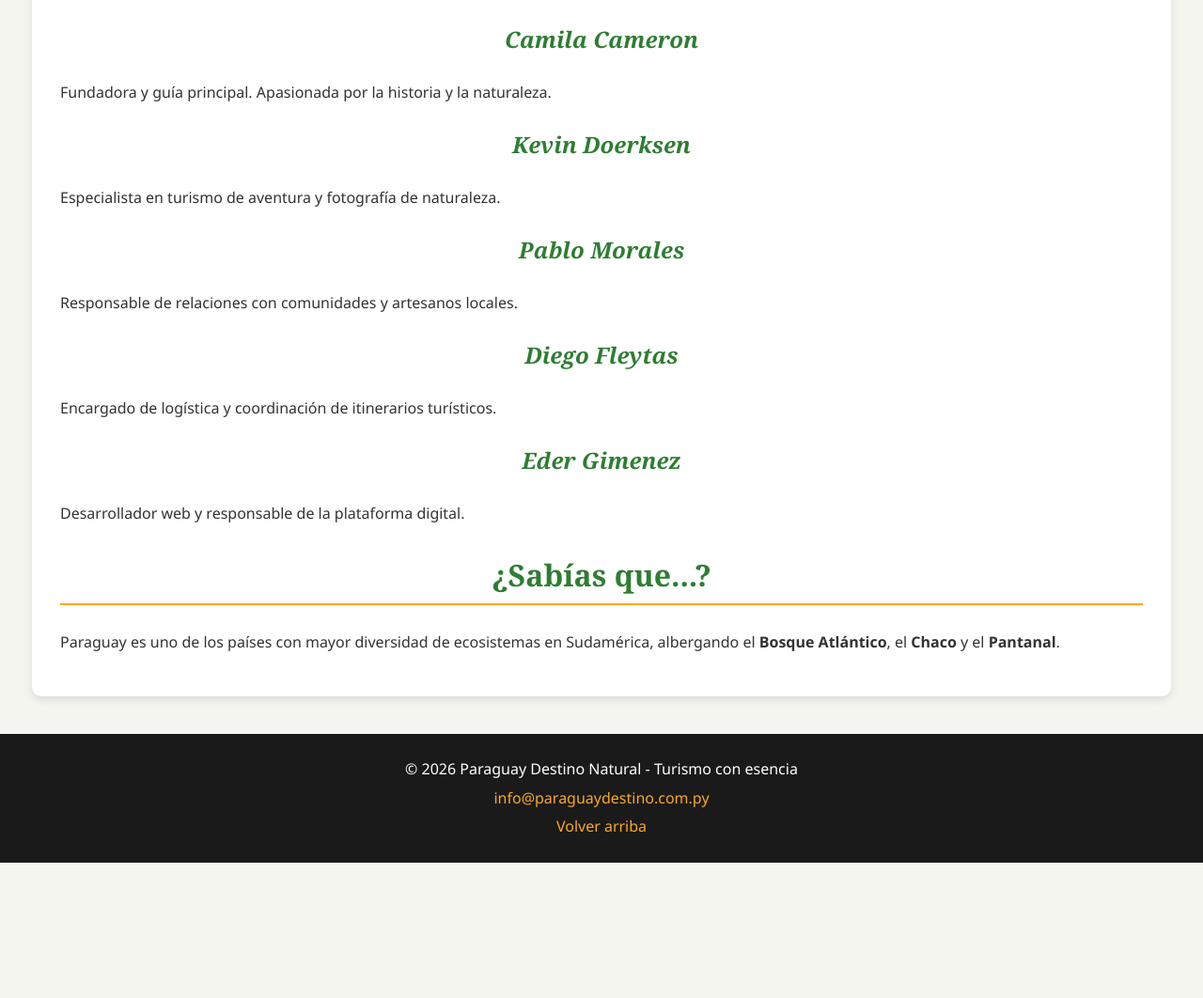
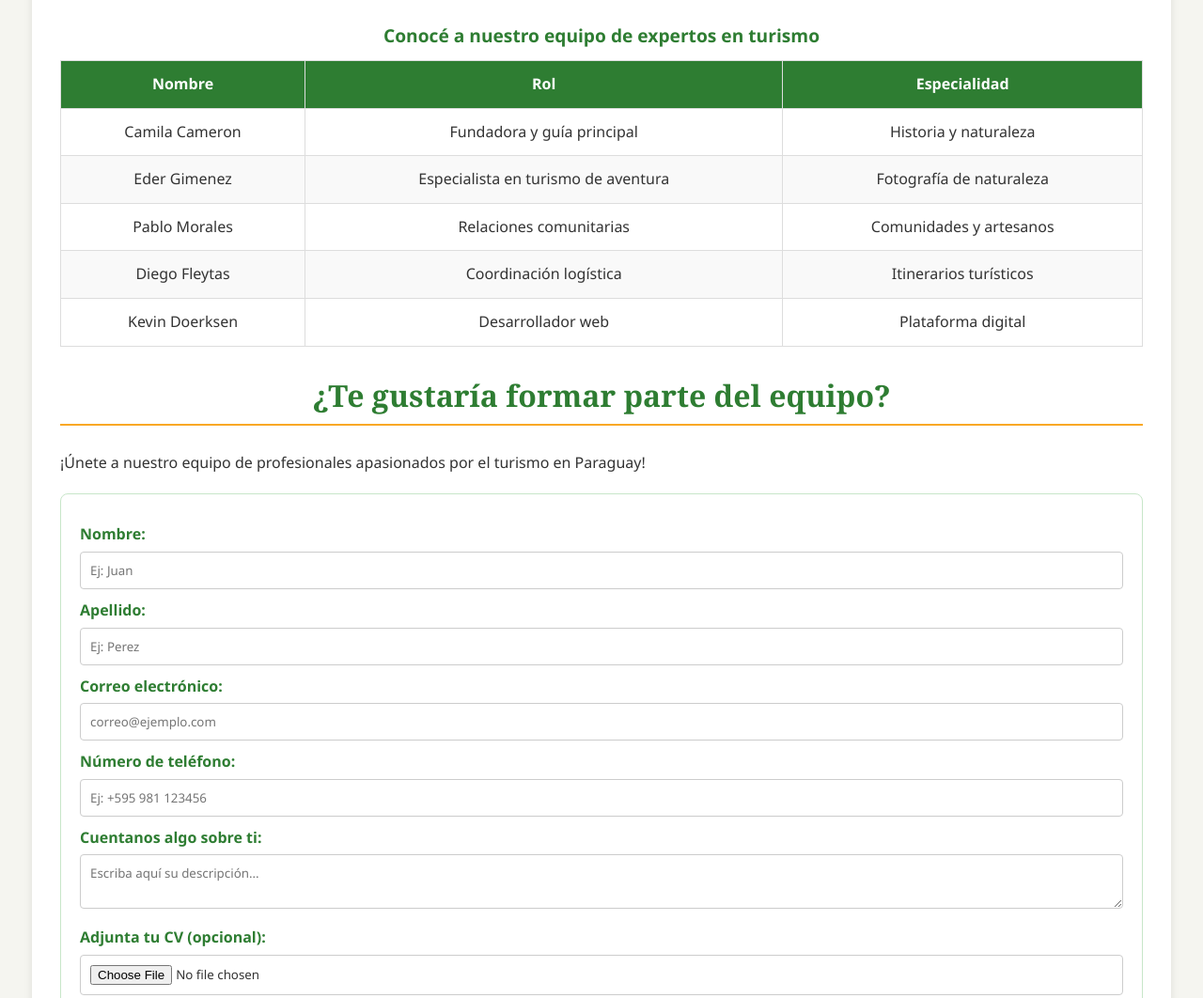
Before and after one commit to Kevin-Doerksen-UA/paraguay-destino-natural, a plain HTML site: page nosotros.html in a window 1280 px wide. Shown: the part 1201-2263 px from the top of the page at 94% size. Before the commit the page ends 2119 px from the top, so only its background shows below. Drawn offline with Linux system fonts and the light colour scheme.

Commit message:
Refactor Team to use table and add job request form

```diff
--- a/nosotros.html
+++ b/nosotros.html
@@ -45,26 +45,72 @@
 
         <section>
             <h2>El Equipo</h2>
-            <article>
-                <h3>Camila Cameron</h3>
-                <p>Fundadora y guía principal. Apasionada por la historia y la naturaleza.</p>
-            </article>
-            <article>
-                <h3>Kevin Doerksen</h3>
-                <p>Especialista en turismo de aventura y fotografía de naturaleza.</p>
-            </article>
-            <article>
-                <h3>Pablo Morales</h3>
-                <p>Responsable de relaciones con comunidades y artesanos locales.</p>
-            </article>
-            <article>
-                <h3>Diego Fleytas</h3>
-                <p>Encargado de logística y coordinación de itinerarios turísticos.</p>
-            </article>
-            <article>
-                <h3>Eder Gimenez</h3>
-                <p>Desarrollador web y responsable de la plataforma digital.</p>
-            </article>
+
+            <table>
+                <caption>Conocé a nuestro equipo de expertos en turismo</caption>
+                <thead>
+                    <tr>
+                        <th scope="col">Nombre</th>
+                        <th scope="col">Rol</th>
+                        <th scope="col">Especialidad</th>
+                    </tr>
+                </thead>
+
+                <tbody>
+                    <tr>
+                        <td>Camila Cameron</td>
+                        <td>Fundadora y guía principal</td>
+                        <td>Historia y naturaleza</td>
+                    </tr>
+                    <tr>
+                        <td>Eder Gimenez</td>
+                        <td>Especialista en turismo de aventura</td>
+                        <td>Fotografía de naturaleza</td>
+                    </tr>
+                    <tr>
+                        <td>Pablo Morales</td>
+                        <td>Relaciones comunitarias</td>
+                        <td>Comunidades y artesanos</td>
+                    </tr>
+                    <tr>
+                        <td>Diego Fleytas</td>
+                        <td>Coordinación logística</td>
+                        <td>Itinerarios turísticos</td>
+                    </tr>
+                    <tr>
+                        <td>Kevin Doerksen</td>
+                        <td>Desarrollador web</td>
+                        <td>Plataforma digital</td>
+                    </tr>
+                </tbody>
+            </table>
+        </section>
+
+        <section>
+            <h2>¿Te gustaría formar parte del equipo?</h2>
+            <p>¡Únete a nuestro equipo de profesionales apasionados por el turismo en Paraguay!</p>
+            <form action="#" method="post">
+                <label for="nombre">Nombre:</label>
+                <input type="text" id="nombre" name="nombre" placeholder="Ej: Juan" minlength="2" maxlength="50" autocomplete="given-name" required>
+
+                <label for="apellido">Apellido:</label>
+                <input type="text" id="apellido" name="apellido" placeholder="Ej: Perez" minlength="2" maxlength="50" autocomplete="family-name" required>
+
+                <label for="email">Correo electrónico:</label>
+                <input type="email" id="email" name="email" placeholder="correo@ejemplo.com" autocomplete="email" required>
+
+                <label for="numero">Número de teléfono:</label>
+                <input type="tel" id="numero" name="numero" placeholder="Ej: +595 981 123456" pattern="[0-9+\s]+" required>
+
+                <label for="descripcion">Cuentanos algo sobre ti:</label>
+                <textarea id="descripcion" name="descripcion" placeholder="Escriba aquí su descripción..." minlength="10" maxlength="500" required></textarea>
+
+                <label for="archivo">Adjunta tu CV (opcional):</label>
+                <input type="file" id="archivo" name="archivo" accept=".pdf,.doc,.docx">
+
+                <button type="submit" class="boton-formulario">Solicitar una entrevista</button>
+                <button type="reset" class="boton-formulario">Limpiar formulario</button>
+            </form>
         </section>
 
         <aside>
```
